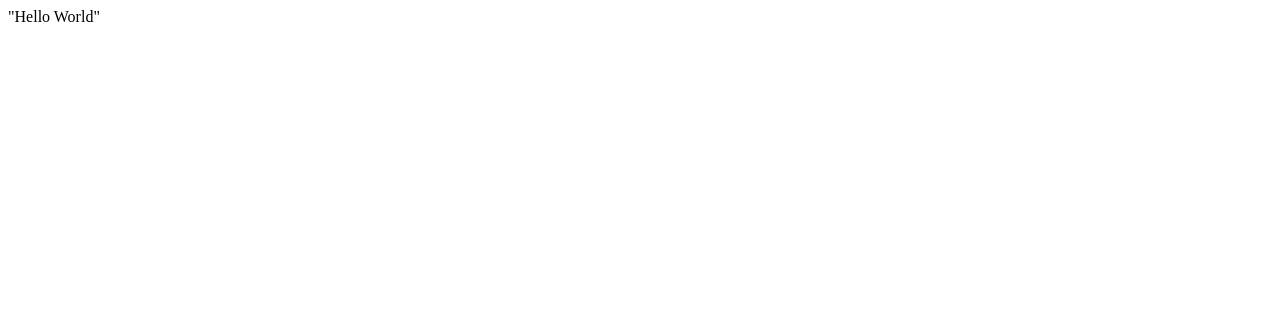
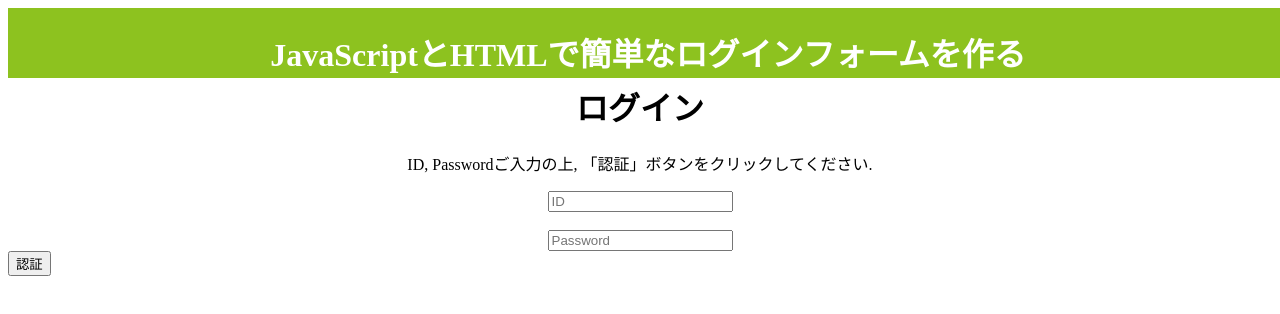
Before and after one commit to yochan-Lab11/yochan.github.io, a plain HTML site: page index.html in a window 1280 px wide. Drawn offline with Linux system fonts and the light colour scheme.

Commit message:
test-first

```diff
--- a/index.html
+++ b/index.html
@@ -1 +1,53 @@
-"Hello World"
+<!DOCTYPE html>
+<html lang="ja">
+<head>
+  <meta charset="UTF-8">
+  <title> ログイン </title>
+  <link rel="stylesheet" href="style.css">
+</head>
+<header>
+  <center>
+    <h1> JavaScriptとHTMLで簡単なログインフォームを作る </h1>
+  </center>
+</header>
+<style>
+  header {
+    position: fixed;
+    color: white;
+    width: 100%;
+    height: 70px;
+    background-color: #8dc21f;
+  }
+</style>
+<br> <br> <br>
+<body>
+  <div>
+    <form name="login_form">
+      <center>
+        <h1 class="contact-title"> ログイン </h1>
+        <p> ID, Passwordご入力の上, 「認証」ボタンをクリックしてください. </p>
+      </center>
+      <div>
+        <center>
+          <div>
+            <input type="id" name="id" placeholder="ID">
+          </div>
+          <br>
+          <div>
+            <input type="password" name="pass" placeholder="Password" onchange="nextPage()">
+          </div>
+        </center>
+      </div>
+      <button type="button" onClick="nextPage();"> 認証 </button>
+    </form>
+    <!--ログイン処理-->
+    <script language="JavaScript" type="text/javascript">
+      function nextPage() {
+        id = document.login_form.id.value
+        pwd = document.login_form.pass.value;
+        location.href = id + pwd + ".html";
+      }
+    </script>
+  </div>
+</body>
+</html>
```
